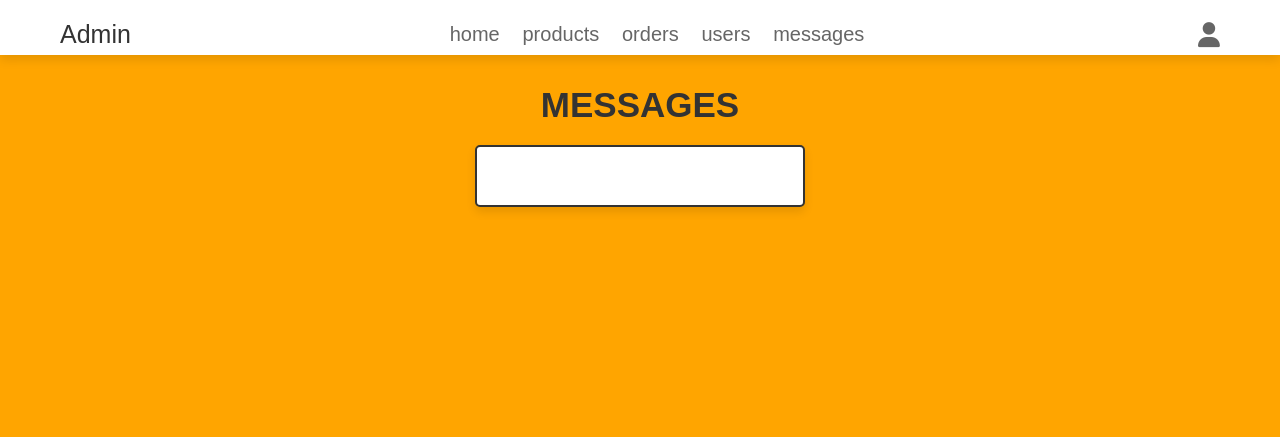
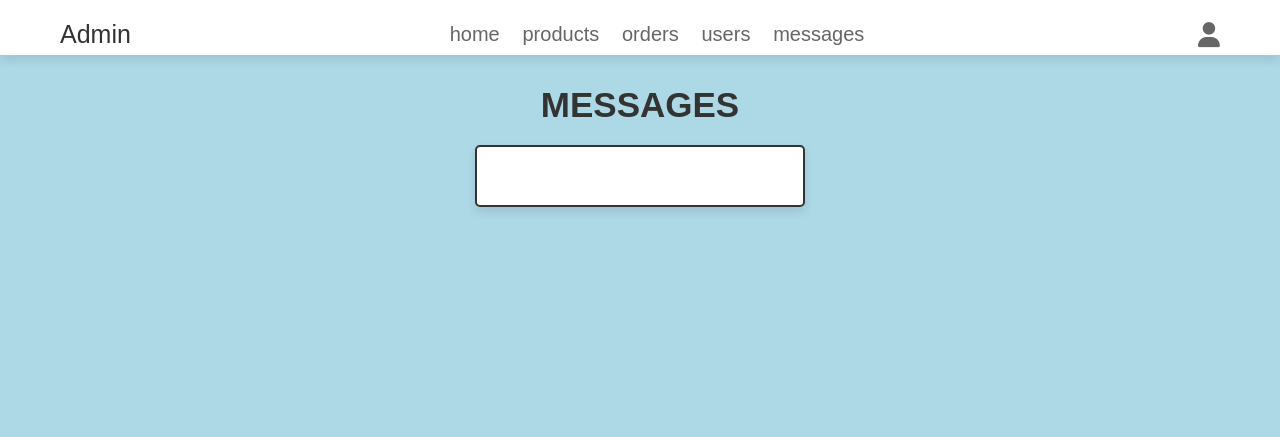
Before and after one commit to Shravani0491/peto, a PHP site: page /admin_contacts.php in a window 1280 px wide. Shown: the top 437 px of the page. Run offline with PHP 8.4, Linux system fonts and the light colour scheme; the visitor is signed in with stand-in values (Sample User, id 1); data that the repository does not hold is empty; some libraries are stand-ins or nearby versions.

Commit message:
This is my first commit

```diff
--- a/admin_contacts.php
+++ b/admin_contacts.php
@@ -86,7 +86,7 @@ if(isset($_GET['delete'])){
 }
 
 body{
-   background-color: orange;
+   background-color: lightblue;
 }
 
 html{
```
